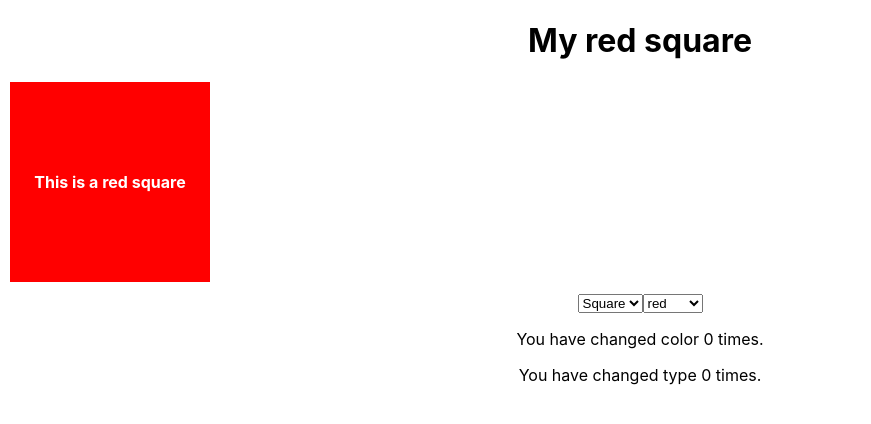
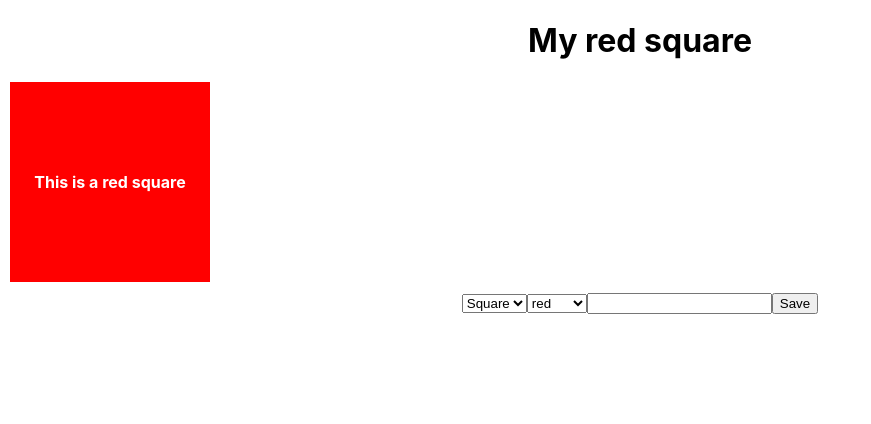
Before and after one commit to alchemy-sept-demos/react-playground, a React (Create React App) app: page / in a window 1280 px wide. Shown: the top 424 px of the page, without its empty margins (0-871 px from the left). Built offline with nearby package versions, Linux system fonts and the light colour scheme.

Commit message:
adding name list

```diff
--- a/src/App.js
+++ b/src/App.js
@@ -16,15 +16,37 @@ function App() {
   const [type, setType] = useState('square')
   const [colorCount, setColorCount] = useState(0)
   const [typeCount, setTypeCount] = useState(0)
+  const [name, setName] = useState('')
+  const [nameList, setNameList] = useState([])
 
   return (
     <div className="App">
       <Header {...{ color, type }} />
       <Shape
-        {...{ color, setColor, type, setType, colorCount, setColorCount, typeCount, setTypeCount }}
+        {...{
+          color,
+          setColor,
+          type,
+          setType,
+          colorCount,
+          setColorCount,
+          typeCount,
+          setTypeCount,
+          name,
+          setName,
+          setNameList,
+        }}
       />
-      <p>You have changed color {colorCount} times.</p>
-      <p>You have changed type {typeCount} times.</p>
+      {!!colorCount && <p>You have changed color {colorCount} times.</p>}
+      {!!typeCount && <p>You have changed type {typeCount} times.</p>}
+      {!!nameList.length && (
+        <div>
+          You have called your shapes:
+          {nameList.map((elem) => (
+            <p key={elem}>{elem}</p>
+          ))}
+        </div>
+      )}
     </div>
   )
 }
--- a/src/components/Shape.js
+++ b/src/components/Shape.js
@@ -1,10 +1,26 @@
 import './Shape.css'
 
-export default function Shape({ color, type, setColor, setType, setTypeCount }) {
+export default function Shape({
+  color,
+  type,
+  setColor,
+  setType,
+  setTypeCount,
+  name,
+  setName,
+  setNameList,
+}) {
   const classes = `shape ${color} ${type}`
   const handleType = (e) => {
     setType(e.target.value)
     setTypeCount((prevState) => prevState + 1)
+  }
+
+  const handleClick = () => {
+    // add name to nameList using setNameList
+    setNameList((prevState) => [...prevState, name])
+    // reset input by setting name to empty string using setName
+    setName('')
   }
   return (
     <>
@@ -21,6 +37,8 @@ export default function Shape({ color, type, setColor, setType, setTypeCount })
         <option value="blue">blue</option>
         <option value="green">green</option>
       </select>
+      <input type="text" value={name} onChange={(e) => setName(e.target.value)} />
+      <button onClick={handleClick}>Save</button>
     </>
   )
 }
```
